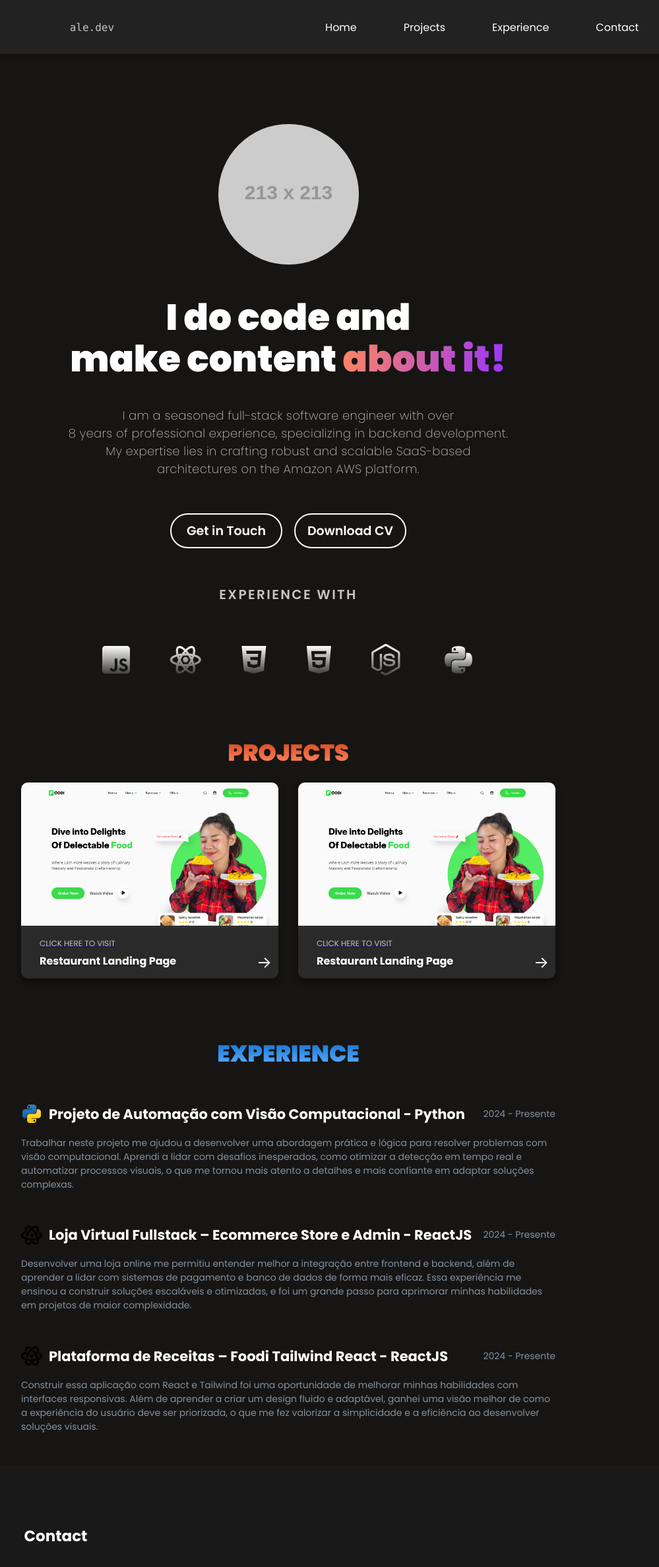
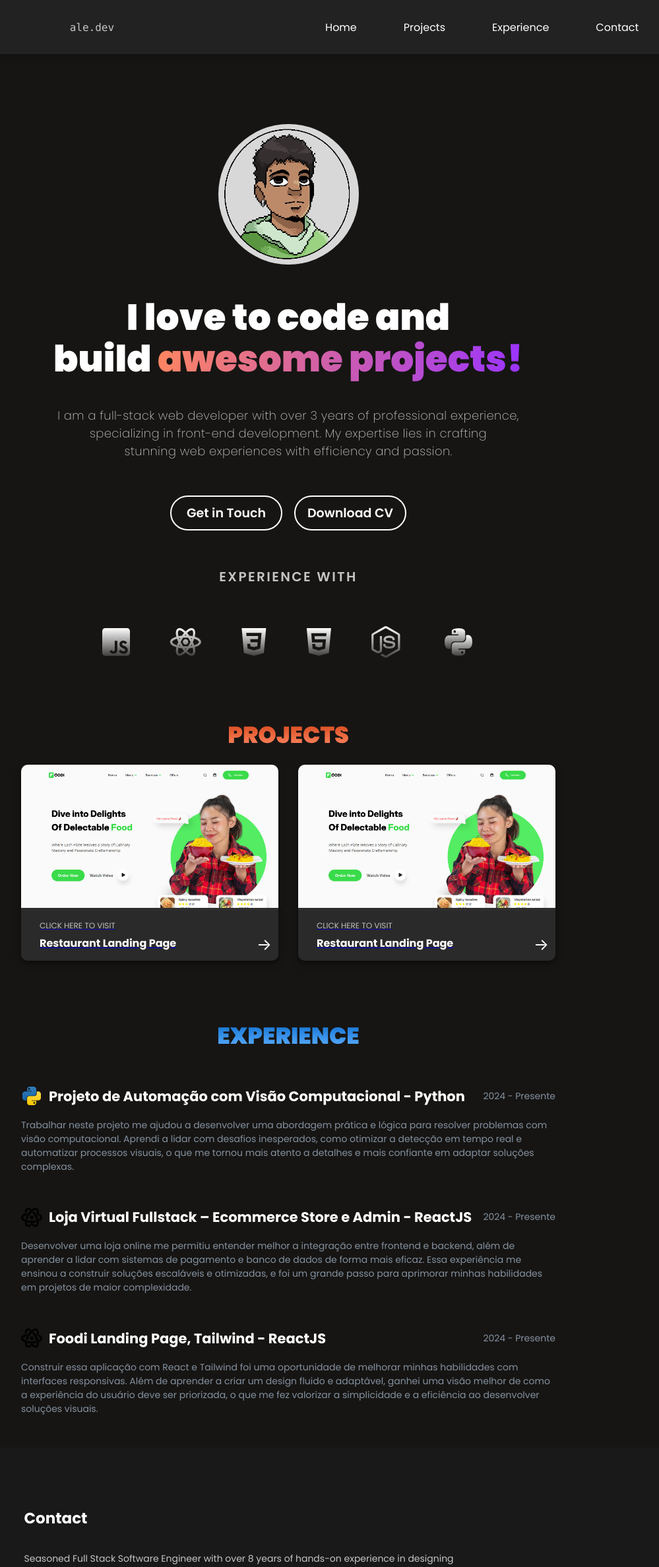
Before and after one commit to ardszsantos/presentation-page, a React (Create React App) app: page / in a window 1280 px wide. Shown: the top 2375 px of the page at 66% size, without its empty margins (203-1202 px from the left). Built offline with nearby package versions, Linux system fonts and the light colour scheme.

Commit message:
feat: last tweaks, now only thing thats left to do is responsiviness.

```diff
--- a/src/components/experience.js
+++ b/src/components/experience.js
@@ -31,7 +31,7 @@ const ExperienceSection = () => {
           <div className='experience-container-descriptions-3-upper'>
             <div className="experience-container-descriptions-3-upper-img">
               <img src={`${process.env.PUBLIC_URL}react.svg`} alt=""></img>
-              <h2>Plataforma de Receitas – Foodi Tailwind React - ReactJS</h2>
+              <h2>Foodi Landing Page,   Tailwind - ReactJS</h2>
             </div>
             <p>2024 - Presente</p>
           </div>
--- a/src/components/heroSection.js
+++ b/src/components/heroSection.js
@@ -4,15 +4,15 @@ const HeroSectionComponent = () => {
   return (
     <div className='heroSectionWrapper' id='home'>
       <div className='heroSectionImage'>
-        <img src="https://placehold.co/213x213" alt="minha foto"/>
+        <img src={`${process.env.PUBLIC_URL}fred.webp`} alt="minha foto"/>
       </div>
       <div className='heroSectionText'>
-        <h1>I do code and <br/> make content <span className='aboutGradient'> about it! </span> </h1>
+        <h1>I love to code and <br /> build <span className='aboutGradient'> awesome projects! </span> </h1>
         <p>
-          I am a seasoned full-stack software engineer with over <br/>
-          8 years of professional experience, specializing in backend development.<br />
-          My expertise lies in crafting robust and scalable SaaS-based<br />
-          architectures on the Amazon AWS platform.
+          I am a full-stack web developer with over 3
+          years of professional experience,<br /> specializing in front-end development.
+          My expertise lies in crafting <br /> stunning web experiences
+          with efficiency and passion.
         </p>
       </div>
       <div className='heroSectionButtons'>
--- a/src/styles/hero.scss
+++ b/src/styles/hero.scss
@@ -16,6 +16,9 @@
     img {
       border-radius: 50%;
       margin-bottom: 2.563em;
+      width: 213px;
+      height: 213px;
+
     }
   }
 
```
Also changed, not shown: public/fred.webp (added).
